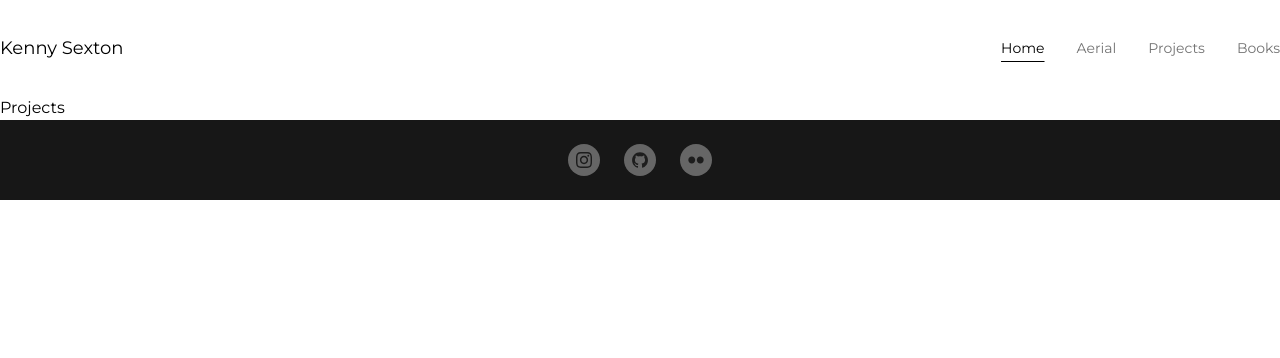
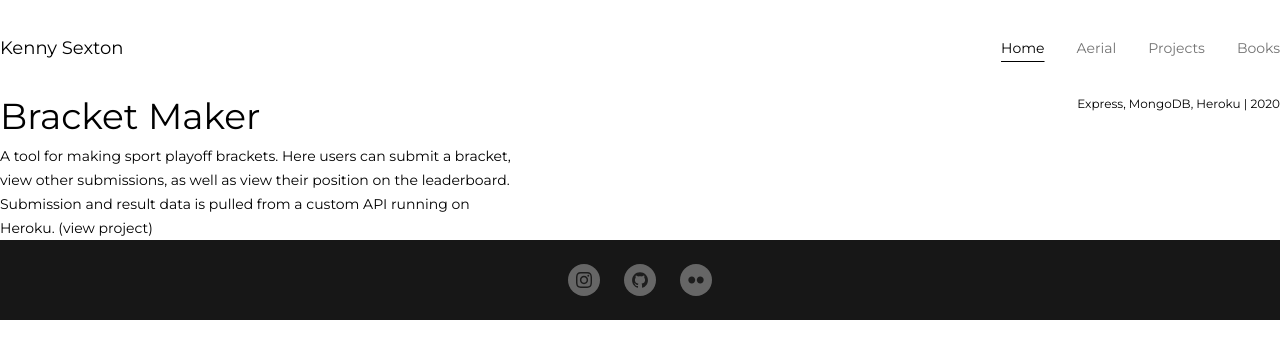
Before and after one commit to kennysexton/kennysexton.com, a Next.js app: page /projects in a window 1280 px wide. Shown: the top 358 px of the page. Built offline with nearby package versions, Linux system fonts and the light colour scheme.

Commit message:
project and book content styling

```diff
--- /dev/null
+++ b/components/project/project-header.js
@@ -0,0 +1,30 @@
+import Link from 'next/link'
+
+export default function ProjectHeader(props) {
+  const {
+    title, tools, year, description, linkText, link,
+  } = props
+
+  return (
+
+    <div className="container flex justify-between flex-col sm:flex-row">
+      <div>
+        <h2 className="text-4xl mb-2">
+          {title}
+        </h2>
+        <p className="max-w-lg text-sm leading-6">
+          {description}
+          {' '}
+          <Link href={link}>{linkText}</Link>
+        </p>
+      </div>
+      <h3 className="text-xs my-4 sm:my-0 text-center sm:text-start">
+        {tools}
+        {' '}
+        |
+        {' '}
+        {year}
+      </h3>
+    </div>
+  )
+}
--- a/pages/projects.js
+++ b/pages/projects.js
@@ -1,3 +1,21 @@
+import ProjectHeader from '../components/project/project-header'
+
+const projects = [
+  {
+    title: 'Bracket Maker',
+    tools: 'Express, MongoDB, Heroku',
+    year: '2020',
+    description: 'A tool for making sport playoff brackets. Here users can submit a bracket, view other submissions, as well as view their position on the leaderboard. Submission and result data is pulled from a custom API running on Heroku. ',
+    linkText: '(view project)',
+    link: 'https://github.com/kennysexton/Sport-Bracket-Maker',
+  },
+]
+
 export default function Projects() {
-  return <div>Projects</div>
+  return (
+    projects.map((item) => (
+      <ProjectHeader {...item} />
+    ))
+
+  )
 }
```
